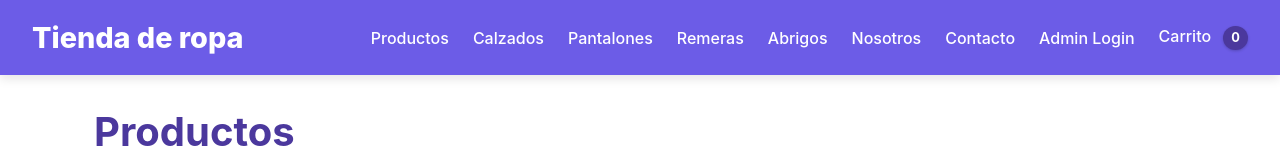
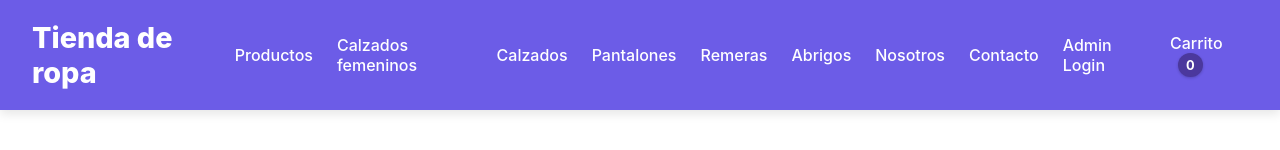
Before and after one commit to CristianEstMaida/tienda-de-ropa-react, a React (Create React App) app: page / in a window 1280 px wide. Shown: the top 150 px of the page. Built offline with nearby package versions, Linux system fonts and the light colour scheme; no server answers; the database is empty.

Commit message:
Add link for 'Calzados femeninos' in NavLinks

```diff
--- a/src/components/NavLinks.jsx
+++ b/src/components/NavLinks.jsx
@@ -22,6 +22,7 @@ const NavLinks = ({ closeMenu }) => {
   return (
     <ul className="menu">
       <li><Link className="menu-link boton-categoria" to="/productos" onClick={handleClick}>Productos</Link></li>
+      <li><Link className="menu-link boton-categoria" to="/productos/calzadosfemeninos" onClick={handleClick}>Calzados femeninos</Link></li>
       <li><Link className="menu-link boton-categoria" to="/productos/calzados" onClick={handleClick}>Calzados</Link></li>
       <li><Link className="menu-link boton-categoria" to="/productos/pantalones" onClick={handleClick}>Pantalones</Link></li>
       <li><Link className="menu-link boton-categoria" to="/productos/remeras" onClick={handleClick}>Remeras</Link></li>
```
